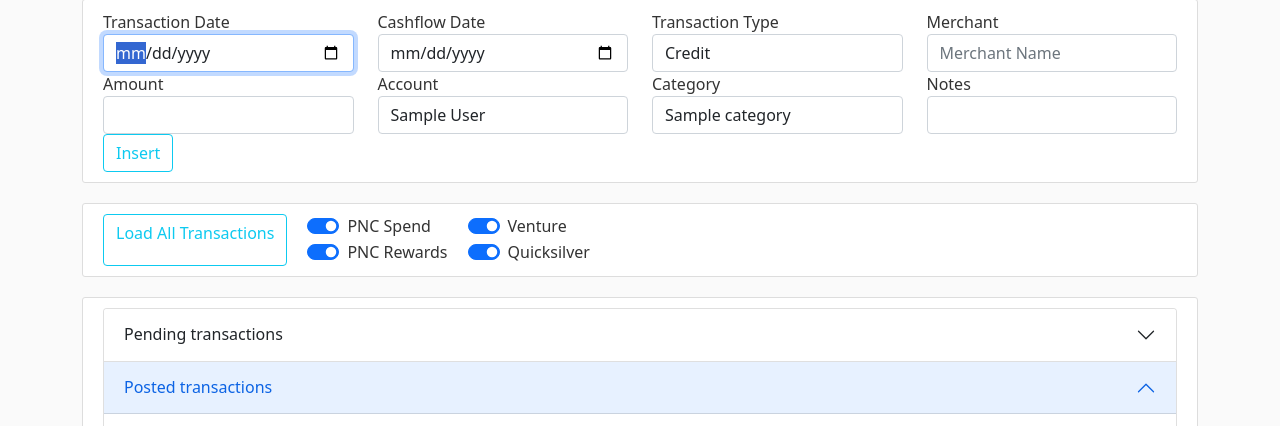
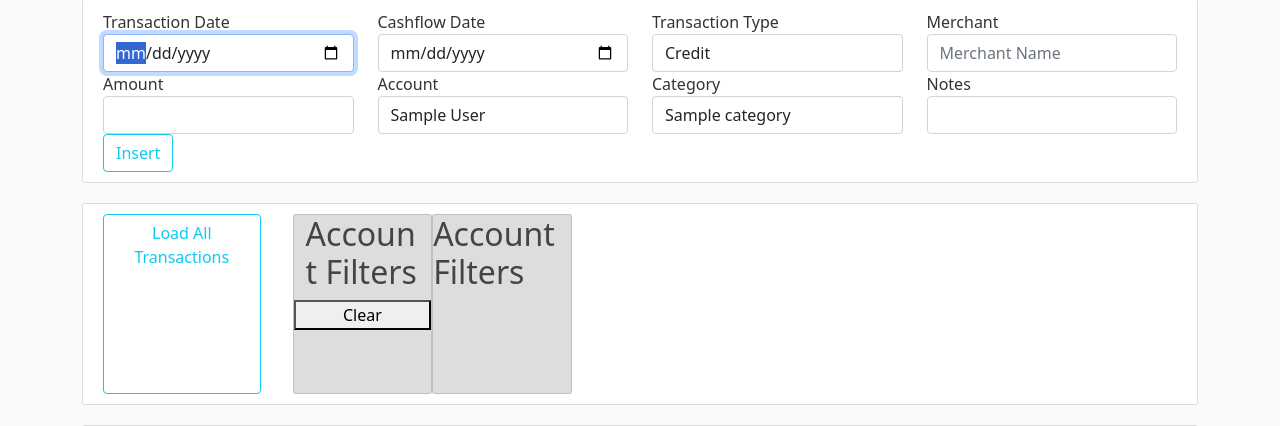
Before and after one commit to JSellers0/rw_budget, a Flask app: page /transaction in a window 1280 px wide. Shown: the part 161-587 px from the top of the page. Run offline with Flask 3, Linux system fonts and the light colour scheme; tables that the repository leaves empty hold one stand-in row (values such as "Sample post"); parts of the project's set-up code (start-up, migrations or seed data) failed here and were passed over; some libraries are stand-ins or nearby versions.

Commit message:
account filters in accordion

```diff
--- a/static/css/main.css
+++ b/static/css/main.css
@@ -173,3 +173,37 @@ tr {
     justify-content: space-evenly;
     margin-top: 30px;
 }
+
+/* Transactions filters horizontal accordion */
+.choice{
+    height: 180px;
+    box-sizing: border-box;
+    padding: 0;
+    overflow: hidden;
+    float: left;
+    align-items: center;
+    transition: width 0.2s;
+    border-radius:3px;
+}
+.expand{
+    width: 45%;
+}
+.unset{
+    width: 16%;
+    color: black !important;
+    background-color: #ddd !important;
+}
+.small{
+    width: 5%;
+    background-color: #ddd !important;
+}
+.small>div{
+    opacity: 0;
+}
+.unset > .card-body {
+    display: none;
+}
+.expand > div {
+    transition-delay: 200ms;
+    opacity: 1;
+}
--- a/static/js/transactions.js
+++ b/static/js/transactions.js
@@ -30,7 +30,38 @@ function toggle_account_rows(event) {
     })
 }
 
+function clear_account_filters() {
+    let account_filter_array = document.querySelectorAll(".account-filter")
+
+    account_filter_array.forEach((filter) => {
+        if (filter.checked === false) {
+            filter.click()
+        }
+    })
+}
+
+// Add account filter click events
 document.getElementById("pnc-spend-filter").addEventListener("click", toggle_account_rows)
 document.getElementById("pnc-rewards-filter").addEventListener("click", toggle_account_rows)
 document.getElementById("venture-filter").addEventListener("click", toggle_account_rows)
 document.getElementById("quicksilver-filter").addEventListener("click", toggle_account_rows)
+document.getElementById("cap-bills-filter").addEventListener("click", toggle_account_rows)
+document.getElementById("pnc-bills-filter").addEventListener("click", toggle_account_rows)
+
+document.getElementById("clear-account-filters").addEventListener("click", clear_account_filters)
+
+// Filter Accordion
+const choiceArray = document.querySelectorAll(".choice")
+
+choiceArray.forEach((card) => {
+    card.addEventListener("click", (event) => {
+        if (event.target.id.includes("filter")) {
+            choiceArray.forEach((element) => {
+                element.classList.remove("expand", "unset")
+                element.classList.add('unset')
+            })
+            card.classList.remove("unset")
+            card.classList.add('expand')
+        }
+    });
+});
--- a/templates/transactions/transactions.html
+++ b/templates/transactions/transactions.html
@@ -64,9 +64,47 @@
 </div>
 <div class="content-section" style="display: flex; gap:20px;">
     <a href="{{url_for("all_transactions")}}" class="btn btn-outline-info">Load All Transactions</a>
-    <div id="transaction-filters">
-        <div id="account-filters" style="display:flex; gap:20px;">
-            <div>
+    <div id="transaction-filters" class="container horizontal-accordion">
+        <div id="account-filters" class="card choice unset">
+            <div id="card-header" class="row", style="width: 100%;">
+                <h2 class="card-title col">Account Filters</h2>
+                <button id='clear-account-filters' class="col">Clear</button>
+            </div>
+            <div class="card-body">
+                <div id="account-filters-set-1" class="row">
+                    <div class="form-check form-switch col">
+                        <input class="form-check-input account-filter" type="checkbox" id="pnc-rewards-filter" checked>
+                        <label class="form-check-label" for="pnc-rewards-filter">PNC Rewards</label>
+                    </div>
+                    <div class="form-check form-switch col">
+                        <input class="form-check-input account-filter" type="checkbox" id="venture-filter" checked>
+                        <label class="form-check-label" for="venture-filter">Venture</label>
+                    </div>
+                    <div class="form-check form-switch col">
+                        <input class="form-check-input account-filter" type="checkbox" id="quicksilver-filter" checked>
+                        <label class="form-check-label" for="quicksilver-filter">Quicksilver</label>
+                    </div>
+                </div>
+                <div id="account-filters-set-2" class="row">
+                    <div class="form-check form-switch col">
+                        <input class="form-check-input account-filter" type="checkbox" id="pnc-spend-filter" checked>
+                        <label class="form-check-label" for="pnc-spend-filter">PNC Spend</label>
+                    </div>
+                    <div class="form-check form-switch col">
+                        <input class="form-check-input account-filter" type="checkbox" id="cap-bills-filter" checked>
+                        <label class="form-check-label" for="cap-bills-filter">Cap Bills</label>
+                    </div>
+                    <div class="form-check form-switch col">
+                        <input class="form-check-input account-filter" type="checkbox" id="pnc-bills-filter" checked>
+                        <label class="form-check-label" for="pnc-bills-filter">PNC Bills</label>
+                    </div>
+                </div>
+            </div>
+        </div>
+        <div id="date-filters" class="card choice unset">
+            <h2 class="card-title">Account Filters</h2>
+            <div class="card-body">
+                <div id="account-filters-set-1">
                     <div class="form-check form-switch">
                         <input class="form-check-input" type="checkbox" id="pnc-spend-filter" checked>
                         <label class="form-check-label" for="pnc-spend-filter">PNC Spend</label>
@@ -76,7 +114,7 @@
                         <label class="form-check-label" for="pnc-rewards-filter">PNC Rewards</label>
                     </div>
                 </div>
-            <div>
+                <div id="account-filters-set-2">
                     <div class="form-check form-switch">
                         <input class="form-check-input" type="checkbox" id="venture-filter" checked>
                         <label class="form-check-label" for="venture-filter">Venture</label>
@@ -84,6 +122,7 @@
                     <div class="form-check form-switch">
                         <input class="form-check-input" type="checkbox" id="quicksilver-filter" checked>
                         <label class="form-check-label" for="quicksilver-filter">Quicksilver</label>
+                    </div>
                 </div>
             </div>
         </div>
```
Lines whose indentation alone changed are shown as unchanged.
